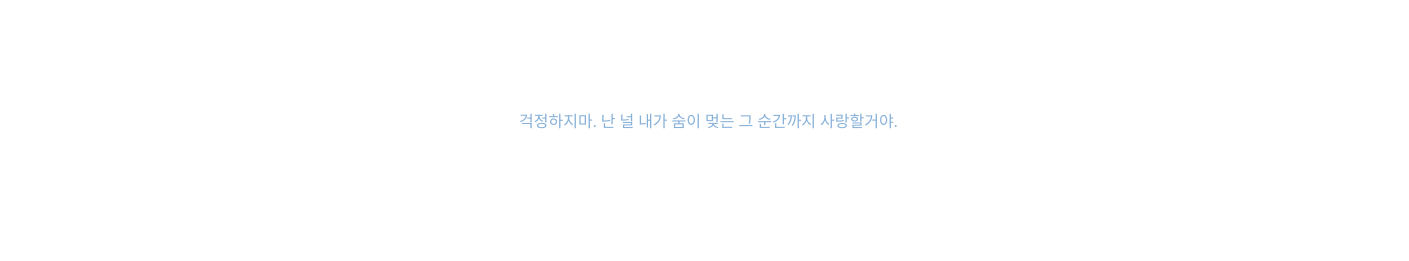
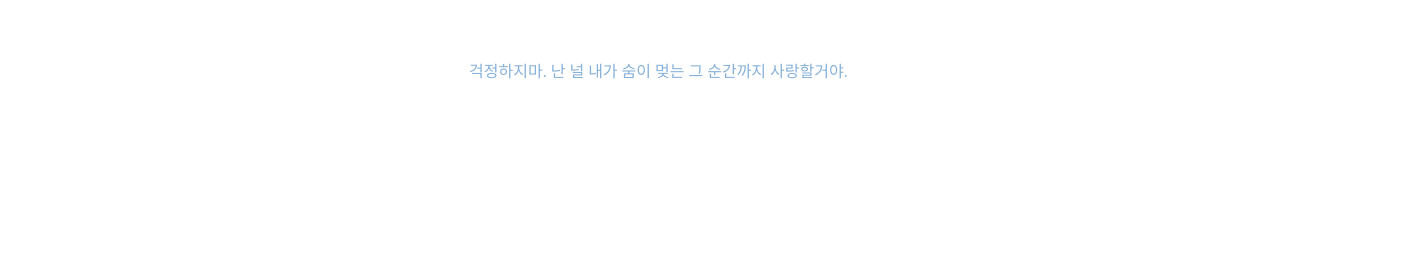
Before and after one commit to HyalineMoon/-, a plain HTML site: page quote.html in a window 1280 px wide. Shown: the whole page, 1409 px wide, since content can reach past the window. Drawn offline with Linux system fonts and the light colour scheme.

Commit message:
Update quote.html

```diff
--- a/quote.html
+++ b/quote.html
@@ -9,7 +9,7 @@
     <style>
 
         .widget {
-            padding: 100px 100px ;
+            padding: 50px 50px ;
             color: #87B1D9;
             text-align: center;
                 max-width: 95%;
@@ -21,7 +21,7 @@
 
         div {
              width: 95%;
-             min-height: 50px;
+             min-height: 80px;
 
             background:
                 linear-gradient(to right, color: #87B1D9 2px, transparent 2px) 0 0,
@@ -34,7 +34,7 @@
                 linear-gradient(to top, color: #87B1D9 2px, transparent 2px) 100% 100%;
 
             background-repeat: no-repeat;
-            background-size: 50px 50px;
+            background-size: 30px 30px;
 }
 
 
```
